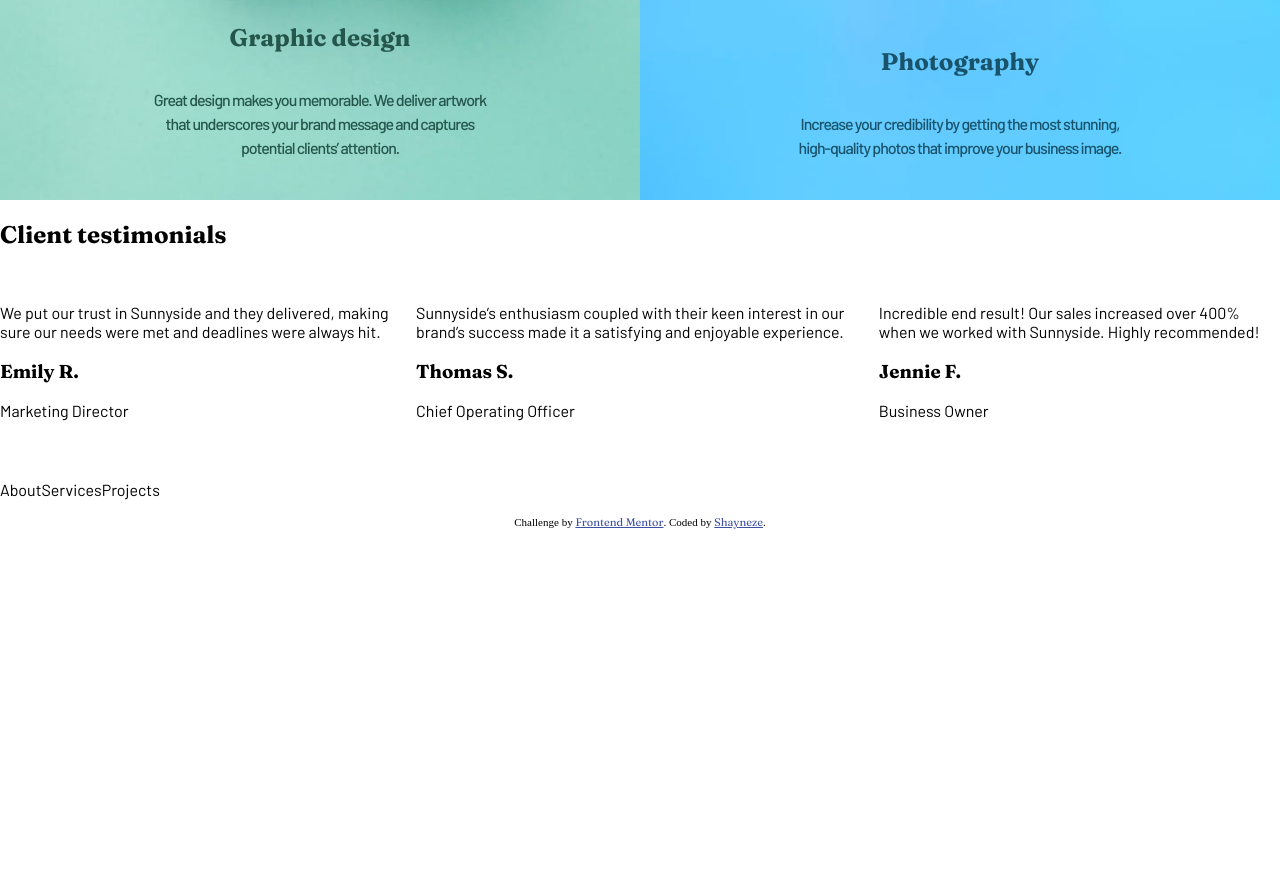
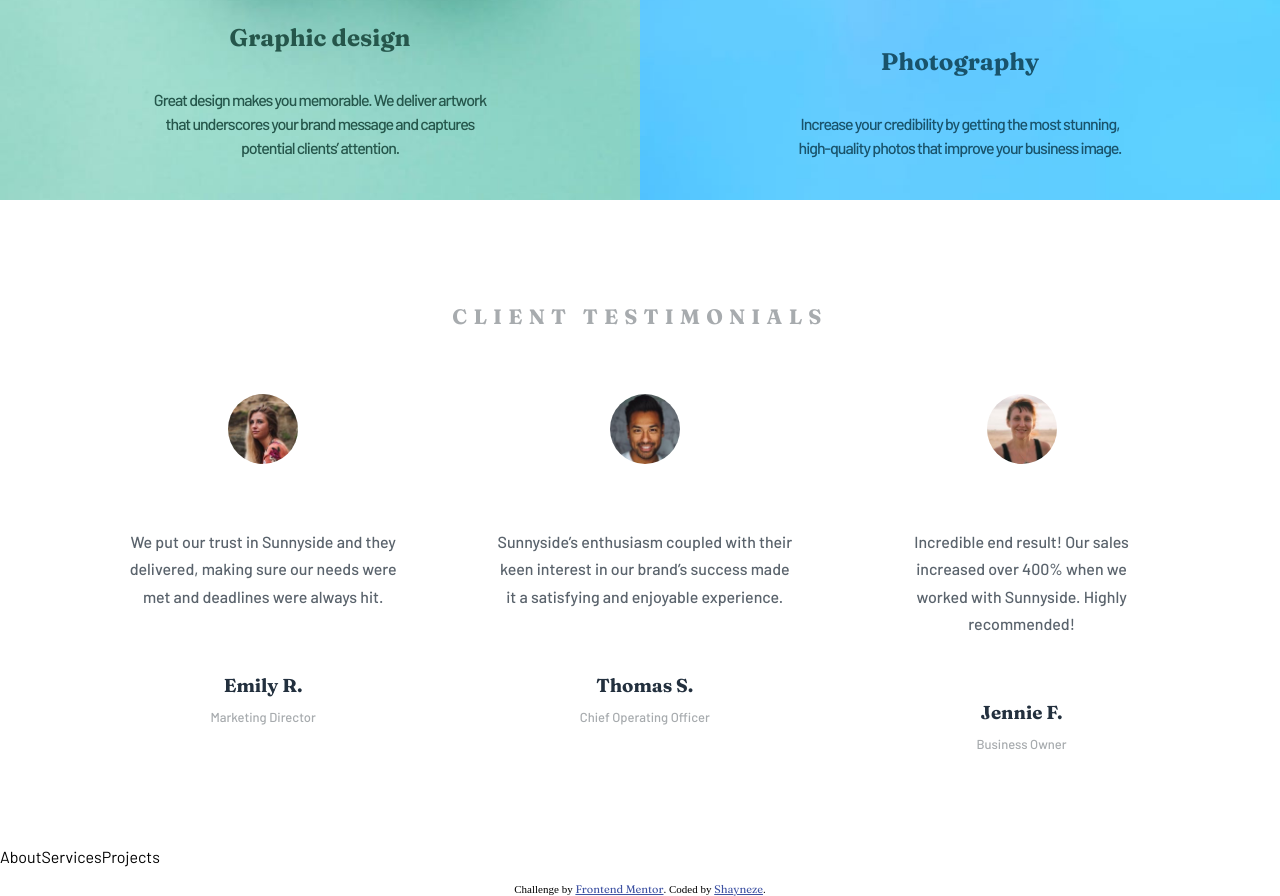
Before and after one commit to Shayneze/sunnyside-landing-page-fm, a plain HTML site: page index.html in a window 1280 px wide. Shown: the part 2040-2936 px from the top of the page. Before the commit the page ends 2569 px from the top, so only its background shows below. Drawn offline with Linux system fonts and the light colour scheme.

Commit message:
desgin testimonials section

```diff
--- a/index.html
+++ b/index.html
@@ -76,32 +76,32 @@
     </div>
 
     <section class="testimonials">
-      <h2>Client testimonials</h2>
-      <div class="flex">
-        <div class="review">
-          <img src="" alt="">
+      <h2>CLIENT TESTIMONIALS</h2>
+      <div class="reviews-section">
+        <section class="review">
+          <img src="images/image-emily.jpg" alt="">
           <p>
             We put our trust in Sunnyside and they delivered, making sure our needs were met and deadlines were always hit.
           </p>
           <h3>Emily R.</h3>
-          <p>Marketing Director</p>
-        </div>
-        <div class="review">
-          <img src="" alt="">
+          <p class="job-title">Marketing Director</p>
+        </section>
+        <section class="review">
+          <img src="images/image-thomas.jpg" alt="">
           <p>
             Sunnyside’s enthusiasm coupled with their keen interest in our brand’s success made it a satisfying and enjoyable experience.
           </p>
           <h3>Thomas S.</h3>
-          <p>Chief Operating Officer</p>
-        </div>
-        <div class="review">
-          <img src="" alt="">
+          <p class="job-title">Chief Operating Officer</p>
+        </section>
+        <section class="review">
+          <img src="images/image-jennie.jpg" alt="">
           <p>
             Incredible end result! Our sales increased over 400% when we worked with Sunnyside. Highly recommended!
           </p>
           <h3>Jennie F.</h3>
-          <p>Business Owner</p>
-        </div>
+          <p class="job-title">Business Owner</p>
+        </section>
       </div>
     </section>
 
--- a/styles.scss
+++ b/styles.scss
@@ -153,6 +153,51 @@ p {
   color: $dark-blue;
 }
 
+.testimonials {
+  display: flex;
+  flex-direction: column;
+  align-items: center;
+  h2 {
+    margin-top: 5em;
+    color: $grayish-blue;
+    letter-spacing: 0.3em;
+    font-size: 1.3em;
+  }
+}
+
+.reviews-section {
+  display: flex;
+  justify-content: space-between;
+  padding: 0 80px;
+}
+
+.review {
+  display: flex;
+  flex-direction: column;
+  align-items: center;
+  padding: 3em;
+  img {
+    border-radius: 50%;
+    width: 70px;
+  }
+  p {
+    text-align: center;
+    padding: 3em 0;
+    line-height: 1.7;
+    color: $very-dark-grayish-blue;
+    font-weight: 500;
+  }
+  .job-title {
+    padding: 0;
+    margin: 0;
+    color: $grayish-blue;
+    font-size: 13px;
+  }
+  h3 {
+    margin: 0 0 0.5em;
+    color: $desaturated-blue;
+  }
+}
 
 
 .attribution { font-size: 11px; text-align: center; }
```
Also changed, not shown: styles.css, 1 other file.
